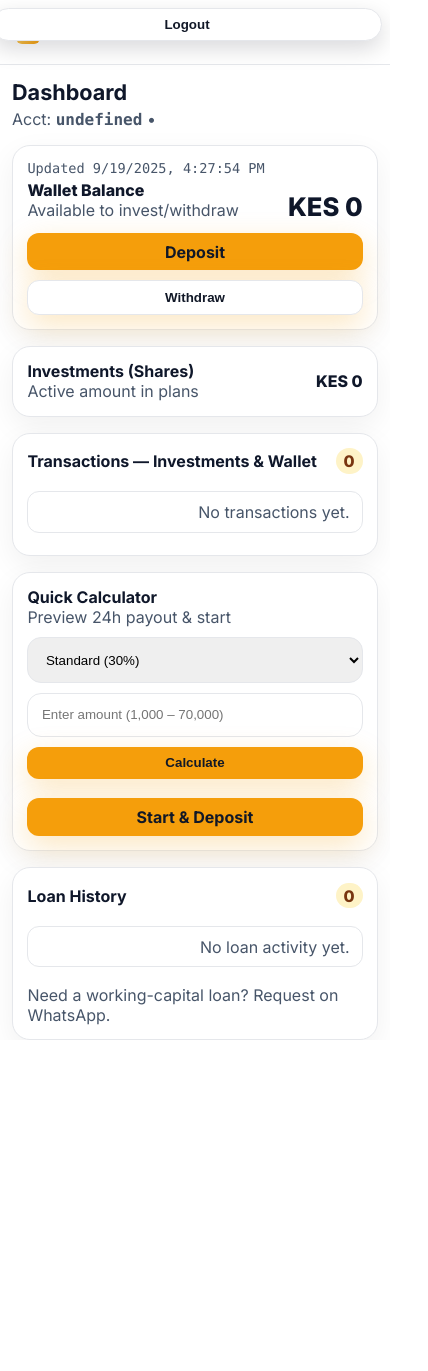
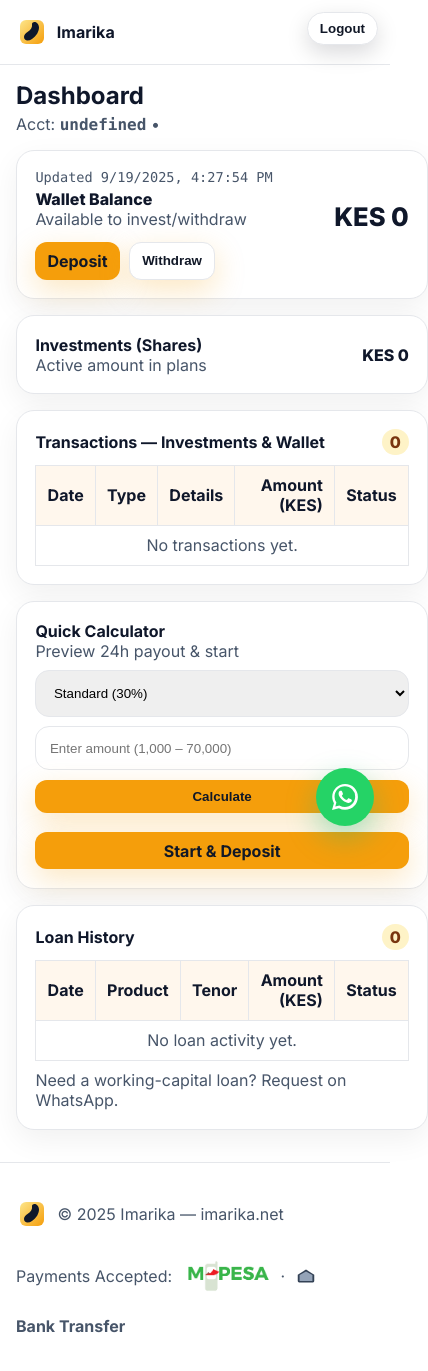
Before and after one commit to Masterkartel/imarika, a website: page public/dashboard.html in a window 390 px wide. Shown: the whole page, 428 px wide, since content can reach past the window. Before the commit the page ends 1040 px from the top, so only its background shows below. Drawn offline with Linux system fonts and the light colour scheme; sample sign-in values are in the browser's storage.

Commit message:
Update dashboard.html

```diff
--- a/public/dashboard.html
+++ b/public/dashboard.html
@@ -6,59 +6,40 @@
 <link rel="icon" href="/favicon.svg">
 <link href="https://fonts.googleapis.com/css2?family=Inter:wght@400;600;700;800&display=swap" rel="stylesheet">
 <style>
-  :root{ --bg:#fff; --text:#0f172a; --muted:#475569; --line:#e5e7eb; --card:#fff;
-         --brand:#f59e0b; --ok:#16a34a; --danger:#ef4444; --ring:rgba(245,158,11,.35) }
+  :root{
+    --bg:#fff;--text:#0f172a;--muted:#475569;--line:#e5e7eb;--card:#fff;
+    --brand:#f59e0b;--ok:#16a34a;--danger:#ef4444;--ring:rgba(245,158,11,.35)
+  }
   *{box-sizing:border-box}
-  html,body{margin:0; background:var(--bg); color:var(--text); font-family:Inter,system-ui,-apple-system,Segoe UI,Roboto,Arial,sans-serif; overflow-x:hidden}
+  body{margin:0;background:var(--bg);color:var(--text);font-family:Inter,system-ui,-apple-system,Segoe UI,Roboto,Arial,sans-serif}
   a{text-decoration:none;color:inherit}
   .container{max-width:1120px;margin:0 auto;padding:0 1rem}
-  @media (max-width:560px){ .container{padding:0 .75rem} }
-
   header{position:sticky;top:0;background:rgba(255,255,255,.9);backdrop-filter:blur(8px);border-bottom:1px solid var(--line);z-index:40}
   .brand{display:flex;align-items:center;gap:.55rem;height:64px}
   .logo{height:32px;width:32px;border-radius:10px}
-
   .btn{display:inline-flex;align-items:center;justify-content:center;padding:.72rem 1rem;border-radius:14px;font-weight:700;background:var(--brand);color:#111827;border:0;cursor:pointer;box-shadow:0 10px 30px rgba(245,158,11,.25)}
   .btn-outline{background:#fff;border:1px solid var(--line)}
   .btn-slim{padding:.55rem .75rem;border-radius:12px}
-  @media (max-width:560px){
-    .btn, .btn-outline, .btn-slim{width:100%}
-  }
-
   .grid{display:grid;gap:1rem}
   .grid2{grid-template-columns:1fr}
   @media(min-width:768px){.grid2{grid-template-columns:2fr 1fr}}
-
   .card{background:var(--card);border:1px solid var(--line);border-radius:18px;padding:1.15rem;box-shadow:0 10px 30px rgba(2,8,23,.06)}
-  @media (max-width:560px){ .card{padding:.9rem} }
-
   input,select,textarea{width:100%;padding:.85rem;border:1px solid var(--line);border-radius:14px;outline:none}
   input:focus,select:focus,textarea:focus{border-color:#cbd5e1;box-shadow:0 0 0 4px var(--ring)}
   .muted{color:var(--muted)}
   .mono{font-family:ui-monospace,Menlo,Consolas,monospace}
+  .table{width:100%;border-collapse:collapse}
+  .table th,.table td{border:1px solid var(--line);padding:.6rem .7rem}
+  .table th{background:#fff7ed}
   .badge{padding:.18rem .5rem;border-radius:999px;background:#fef3c7;color:#78350f;font-weight:800}
 
-  /* Tables default */
-  .table{width:100%;border-collapse:collapse}
-  .table th,.table td{border:1px solid var(--line);padding:.6rem .7rem;vertical-align:top}
-  .table th{background:#fff7ed}
-
-  /* Mobile table → card list */
-  @media (max-width:560px){
-    .table{border-collapse:separate;border-spacing:0}
-    .table thead{display:none}
-    .table tr{display:block;border:1px solid var(--line);border-radius:12px;margin:.5rem 0;background:#fff}
-    .table td{display:flex;gap:.75rem;justify-content:space-between;border:none;border-bottom:1px solid var(--line);padding:.6rem .75rem}
-    .table td:last-child{border-bottom:none}
-    .table td::before{content:attr(data-label);font-weight:700;color:var(--muted)}
-  }
-
-  /* Mobile: pin Logout to top-right corner */
-  @media (max-width:640px){
+  /* Mobile: pin Logout into top-right corner (small, no stretch) */
+  @media (max-width: 640px){
     #logoutBtn{
       position:fixed;
-      top:calc(env(safe-area-inset-top, 0px) + 8px);
-      right:calc(env(safe-area-inset-right, 0px) + 8px);
+      right:calc(env(safe-area-inset-right, 0px) + 12px);
+      top:calc(env(safe-area-inset-top, 0px) + 12px);
+      left:auto; bottom:auto; width:auto; max-width:none;
       z-index:90;
       padding:.5rem .75rem;
       border-radius:999px;
@@ -68,8 +49,10 @@
     }
   }
 
-  /* Smaller heading on phones */
-  @media (max-width:560px){ h1{font-size:1.35rem;margin: .9rem 0 .2rem} }
+  /* Footer & floating WhatsApp (match homepage tone) */
+  footer{border-top:1px solid var(--line);padding:2.2rem 0;color:#475569;margin-top:2rem}
+  .wa-float{position:fixed;right:16px;bottom:18px;z-index:95}
+  .wa-btn{height:58px;width:58px;border-radius:999px;display:flex;align-items:center;justify-content:center;background:#25D366;color:#fff;box-shadow:0 12px 30px rgba(16,185,129,.35)}
 </style>
 
 <body>
@@ -84,7 +67,7 @@
 
   <section>
     <div class="container">
-      <h1>Dashboard</h1>
+      <h1 style="margin:1rem 0 .25rem">Dashboard</h1>
       <div class="muted" id="who"></div>
 
       <div id="dash" class="grid grid2" style="margin-top:1rem;display:none">
@@ -102,7 +85,7 @@
               </div>
             </div>
 
-            <div class="btn-row" style="margin-top:.8rem;display:flex;gap:.6rem;flex-wrap:wrap">
+            <div style="margin-top:.8rem;display:flex;gap:.6rem;flex-wrap:wrap">
               <a class="btn btn-slim" href="/deposit.html">Deposit</a>
               <button class="btn btn-outline btn-slim" id="showWithdraw">Withdraw</button>
             </div>
@@ -110,7 +93,7 @@
 
           <!-- SHARES CARD -->
           <div class="card">
-            <div style="display:flex;align-items:center;justify-content:space-between;gap:.75rem;flex-wrap:wrap">
+            <div style="display:flex;align-items:center;justify-content:space-between">
               <div>
                 <strong>Investments (Shares)</strong>
                 <div class="muted">Active amount in plans</div>
@@ -195,7 +178,36 @@
     </div>
   </section>
 
+  <!-- Footer (same tone as homepage) -->
+  <footer>
+    <div class="container" style="display:flex;align-items:center;justify-content:space-between;gap:1rem;flex-wrap:wrap">
+      <div style="display:flex;align-items:center;gap:.6rem">
+        <img src="/favicon.svg" class="logo" alt="">
+        <span>© <span id="y"></span> Imarika — <a class="muted" href="https://imarika.net">imarika.net</a></span>
+      </div>
+      <div style="display:flex;align-items:center;gap:.6rem;flex-wrap:wrap">
+        <span class="muted">Payments Accepted:&nbsp;</span>
+        <img src="/mpesa.png" alt="M-Pesa" style="height:60px;width:auto;vertical-align:middle">
+        <span class="muted">·</span>
+        <svg width="22" height="22" viewBox="0 0 24 24" aria-hidden="true"><path fill="#334155" d="M3 10.5 12 5l9 5.5v7A1.5 1.5 0 0 1 19.5 19h-15A1.5 1.5 0 0 1 3 17.5z"/><path fill="#94a3b8" d="M12 7.2 5 11v6.5h14V11z"/></svg>
+        <strong>Bank Transfer</strong>
+      </div>
+    </div>
+  </footer>
+
+  <!-- Floating WhatsApp -->
+  <div class="wa-float">
+    <a class="wa-btn" href="https://wa.me/254701017246?text=Hello%20Imarika!" aria-label="Chat on WhatsApp" style="color:#fff">
+      <svg aria-hidden="true" viewBox="0 0 24 24" width="26" height="26" fill="currentColor">
+        <path d="M20.52 3.48A11.94 11.94 0 0 0 12.06 0C5.52 0 .2 5.32.2 11.86c0 2.08.55 4.08 1.58 5.86L0 24l6.43-1.67a11.82 11.82 0 0 0 5.63 1.43h.01c6.54 0 11.86-5.32 11.86-11.86 0-3.17-1.23-6.14-3.41-8.42zM12.06 21.3h-.01a9.5 9.5 0 0 1-4.85-1.31l-.35-.2-3.82.99 1.02-3.73-.23-.38a9.46 9.46 0 0 1-1.45-5.01c0-5.23 4.26-9.49 9.51-9.49 2.54 0 4.93.99 6.72 2.78a9.43 9.43 0 0 1 2.78 6.71c0 5.23-4.26 9.49-9.52 9.49zm5.47-7.14c-.3-.15-1.77-.87-2.04-.97-.27-.1-.47-.15-.66.15s-.76.97-.92 1.17c-.17.2-.34.22-.63.07-.3-.15-1.26-.46-2.4-1.47-.89-.79-1.49-1.77-1.66-2.07-.17-.3-.02-.46.13-.61.13-.13.3-.34.45-.51.15-.17.2-.3.3-.5.1-.2.05-.37-.02-.53-.07-.15-.66-1.6-.91-2.18-.24-.58-.48-.5-.66-.51l-.56-.01c-.2 0-.53.08-.8.37-.27.3-1.05 1.02-1.05 2.49s 1.08 2.89 1.24 3.09c.15 .2 2.12 3.22 5.14 4.52 .72 .31 1.28 .5 1.72 .64 .72 .23 1.38 .2 1.9 .12 .58 -.09 1.77 -.72 2.02 -1.41 .25 -.69 .25 -1.28 .17 -1.41 -.08 -.13 -.28 -.21 -.58 -.36z"/>
+      </svg>
+    </a>
+  </div>
+
   <script>
+    // Footer year
+    const y = document.getElementById('y'); if (y) y.textContent = new Date().getFullYear();
+
     // ===== Helpers / Storage =====
     const fmt = n => Number(n).toLocaleString('en-KE');
     const phoneOk = p => /^0(7|1)\d{8}$/.test(String(p||'').trim());
@@ -213,8 +225,8 @@
     // ===== UI refs =====
     const dash = document.getElementById('dash'), who = document.getElementById('who');
     const walletEl = document.getElementById('wallet'), sharesEl = document.getElementById('shares'), stamp = document.getElementById('stamp');
-    const txBody = document.getElementById('txTable').querySelector('tbody'), txCount = document.getElementById('txCount');
-    const loanBody = document.getElementById('loanTable').querySelector('tbody'), loanCount = document.getElementById('loanCount');
+    const txTable = document.getElementById('txTable').querySelector('tbody'), txCount = document.getElementById('txCount');
+    const loanTable = document.getElementById('loanTable').querySelector('tbody'), loanCount = document.getElementById('loanCount');
 
     function show(u){
       who.innerHTML = `<span class="muted">Acct:</span> <span class="mono"><strong>${u.account}</strong></span> • ${u.full||''}`;
@@ -228,26 +240,26 @@
     function renderTx(){
       const list = getTx();
       txCount.textContent = list.length;
-      txBody.innerHTML = list.length ? list.map(t => `
+      txTable.innerHTML = list.length ? list.map(t => `
         <tr>
-          <td class="mono" data-label="Date">${new Date(t.ts).toLocaleString()}</td>
-          <td data-label="Type">${t.type}</td>
-          <td data-label="Details">${t.detail||'-'}</td>
-          <td data-label="Amount (KES)" style="text-align:right">${fmt(t.amount||0)}</td>
-          <td data-label="Status">${t.status||'-'}</td>
+          <td class="mono">${new Date(t.ts).toLocaleString()}</td>
+          <td>${t.type}</td>
+          <td>${t.detail||'-'}</td>
+          <td style="text-align:right">${fmt(t.amount||0)}</td>
+          <td>${t.status||'-'}</td>
         </tr>
       `).join('') : `<tr><td colspan="5" class="muted" style="text-align:center">No transactions yet.</td></tr>`;
     }
     function renderLoans(){
       const list = getLoans();
       loanCount.textContent = list.length;
-      loanBody.innerHTML = list.length ? list.map(t => `
+      loanTable.innerHTML = list.length ? list.map(t => `
         <tr>
-          <td class="mono" data-label="Date">${new Date(t.ts).toLocaleString()}</td>
-          <td data-label="Product">${t.product||'-'}</td>
-          <td data-label="Tenor">${t.tenor||'-'}</td>
-          <td data-label="Amount (KES)" style="text-align:right">${fmt(t.amount||0)}</td>
-          <td data-label="Status">${t.status||'-'}</td>
+          <td class="mono">${new Date(t.ts).toLocaleString()}</td>
+          <td>${t.product||'-'}</td>
+          <td>${t.tenor||'-'}</td>
+          <td style="text-align:right">${fmt(t.amount||0)}</td>
+          <td>${t.status||'-'}</td>
         </tr>
       `).join('') : `<tr><td colspan="5" class="muted" style="text-align:center">No loan activity yet.</td></tr>`;
     }
@@ -264,7 +276,10 @@
       if(a<=0){ h.textContent='Enter amount.'; return; }
       if(a > (u.wallet||0)){ h.textContent='Insufficient wallet balance.'; return; }
 
-      u.wallet = (u.wallet||0) - a; saveUser(u); show(u);
+      u.wallet = (u.wallet||0) - a; // deduct & persist
+      saveUser(u);
+      show(u);
+
       addTx({ ts:Date.now(), type:'Withdrawal', detail:`To ${p}`, amount:-Math.abs(a), status:'Requested' });
       h.textContent='Withdrawal request submitted.'; wAmt.value='';
     };
@@ -283,15 +298,18 @@
 
     function syncPlanUI(){
       const p = PLANS[planEl.value];
-      amtEl.min = p.min; isFinite(p.max) ? (amtEl.max = p.max) : amtEl.removeAttribute('max');
-      amtEl.placeholder = `Enter amount (${p.min.toLocaleString('en-KE')}${isFinite(p.max)?' – '+p.max.toLocaleString('en-KE'):' and above'})`;
+      amtEl.min = p.min;
+      if (isFinite(p.max)) { amtEl.max = p.max; } else { amtEl.removeAttribute('max'); }
+      amtEl.placeholder = `Enter amount (${p.min.toLocaleString('en-KE')}${isFinite(p.max)?' – '+p.max.toLocaleString('en-KE'): ' and above'})`;
       out.textContent = '';
     }
-    planEl.addEventListener('change', syncPlanUI); syncPlanUI();
+    planEl.addEventListener('change', syncPlanUI);
+    syncPlanUI();
 
     function validateAmount(){
-      const p = PLANS[planEl.value], amt = Number(amtEl.value||0);
-      if(!amt || amt < p.min){ out.textContent = `Minimum for ${p.name} is KES ${p.min.toLocaleString('en-KE')}.`; return null; }
+      const p = PLANS[planEl.value];
+      const amt = Number(amtEl.value || 0);
+      if(!amt || amt < p.min) { out.textContent = `Minimum for ${p.name} is KES ${p.min.toLocaleString('en-KE')}.`; return null; }
       if(isFinite(p.max) && amt > p.max){ out.textContent = `Maximum for ${p.name} is KES ${p.max.toLocaleString('en-KE')}.`; return null; }
       return {plan:p, amt};
     }
@@ -303,14 +321,21 @@
     };
 
     startBtn.addEventListener('click', (e)=>{
-      const v = validateAmount(); if(!v){ e.preventDefault(); return; }
-      addTx({ ts:Date.now(), type:'Investment', detail:`${v.plan.name} (${v.plan.pct}% in 24h) — Pending deposit`, amount:v.amt, status:'Pending' });
+      const v = validateAmount();
+      if(!v){ e.preventDefault(); return; }
+      addTx({
+        ts:Date.now(),
+        type:'Investment',
+        detail:`${v.plan.name} (${v.plan.pct}% in 24h) — Pending deposit`,
+        amount:v.amt,
+        status:'Pending'
+      });
     });
 
     // ===== Logout → Home =====
     document.getElementById('logoutBtn').onclick = ()=>{
       localStorage.removeItem('imarika_user');
-      window.location.href = '/';
+      window.location.href = '/'; // back to Home
     };
 
     // ===== Gate: must be logged in =====
```
